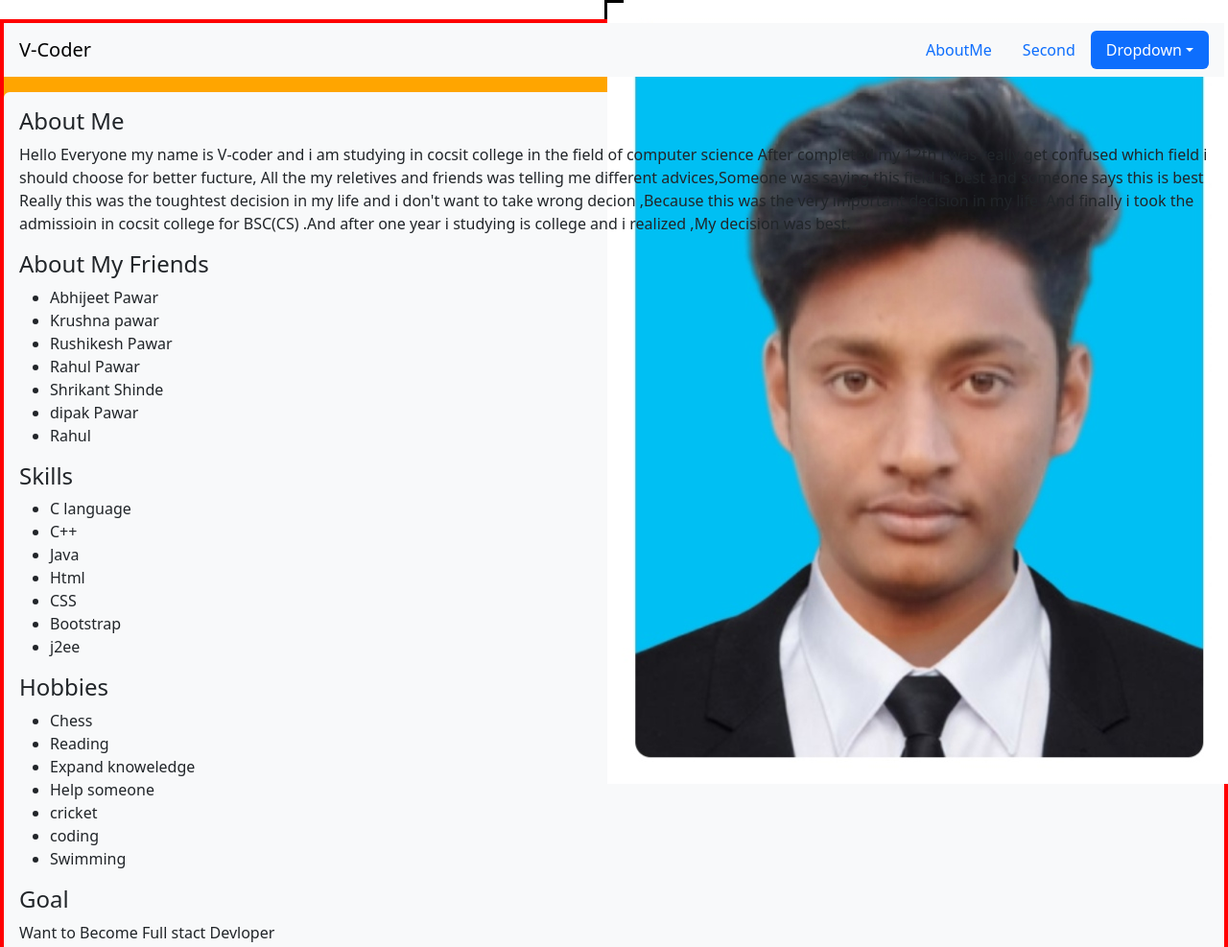
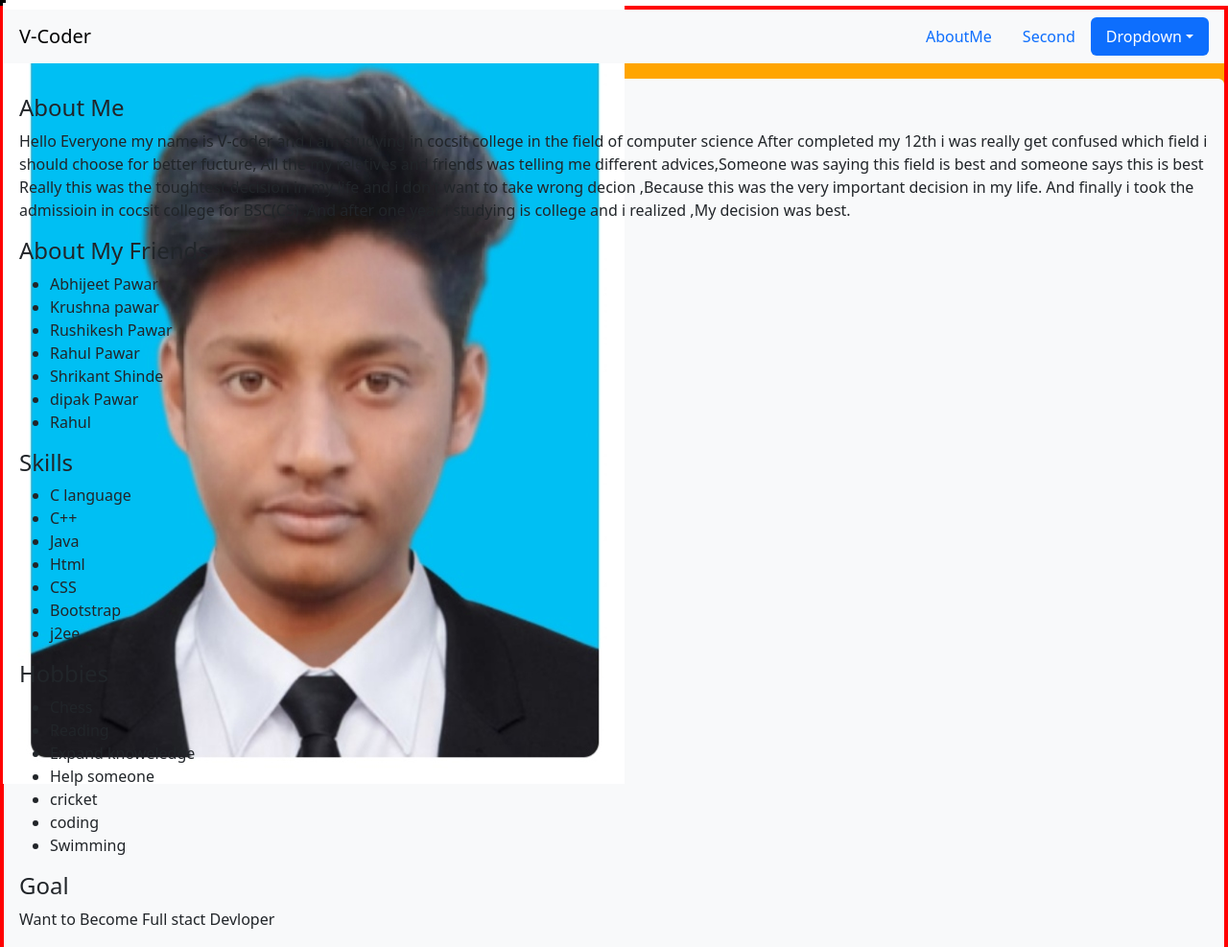
Before and after one commit to vallabhgiri/V-coder.github.io, a plain HTML site: page image.html in a window 1280 px wide. Shown: the top 987 px of the page at 96% size. Drawn offline with nearby package versions, Linux system fonts and the light colour scheme.

Commit message:
Update image.html

```diff
--- a/image.html
+++ b/image.html
@@ -33,8 +33,8 @@
            .ph{
 
                border:3px solid black;
-               height:20px;
-               width:20px;
+               height:2px;
+               width:2px;
            }
 
 
@@ -43,11 +43,13 @@
 </head>
 
 <body>
-    <center>
+
     <div class="ph">
+        <center>
         <img src="vallabhphoto.jpg">
+         </center>
         </div>
-        </center>
+
       <div class="bod">
     <nav id="navbar-example2" class="navbar bg-body-tertiary px-3 mb-3">
   <a class="navbar-brand" href="#">V-Coder</a>
```
